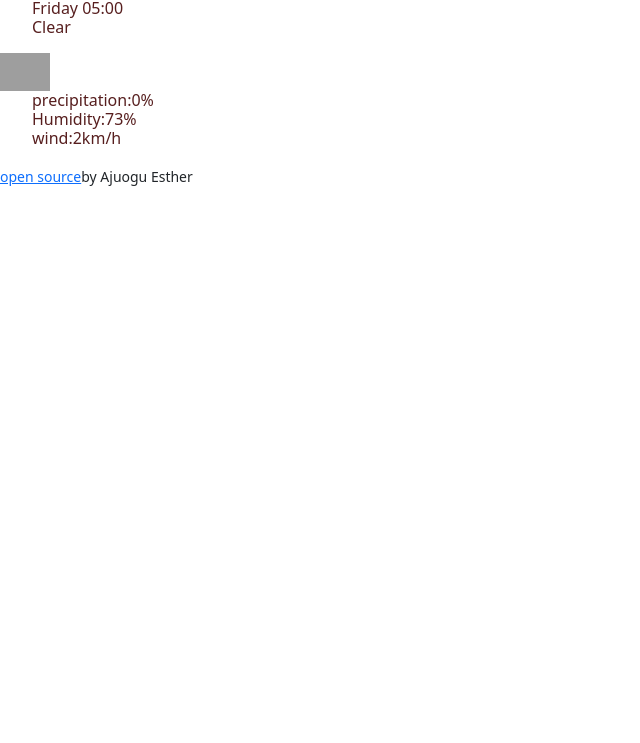
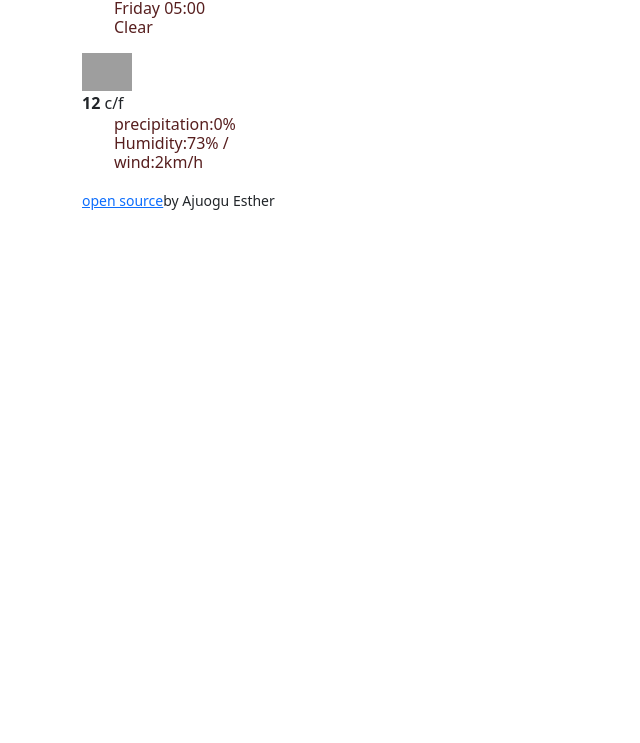
Before and after one commit to ESTHERAJUOGU/esther-weather-app, a plain HTML site: page index.html in a window 1280 px wide. Shown: the part 57-800 px from the top of the page, without its empty margins (0-640 px from the left). Drawn offline with nearby package versions, Linux system fonts and the light colour scheme; grey boxes are pictures that could not be loaded.

Commit message:
updated index.hmtl and linked index.js

```diff
--- a/index.html
+++ b/index.html
@@ -9,31 +9,48 @@
         <link href="https://cdn.jsdelivr.net/npm/bootstrap@5.3.2/dist/css/bootstrap.min.css" rel="stylesheet" integrity="sha384-T3c6CoIi6uLrA9TneNEoa7RxnatzjcDSCmG1MXxSR1GAsXEV/Dwwykc2MPK8M2HN" crossorigin="anonymous">
     </head>
     <body>
-      <h1> New Nork</h1>
+        <div class="container">
+            <div class="weather-app-wrapper">
+                <div class="weather-app">
+                    <div class="overview">
+      <h1 id="city"> New Nork</h1>
       <ul>
-        <li>
+        <li id="date">
             Friday 05:00
         </li>
         <li>
             Clear
         </li>
       </ul>
+        </div>
+        <div class="row">
+            <div class="col-6">
+        <div class="clearfix--weather-temprature">
         <img src="https://encrypted-tbn0.gstatic.com/images?q=tbn:ANd9GcTHNAboprdLIVgFM7FxYyQdW54uh_U4bSHDqigWKCWC1OZC8o0HjS4bOyrx_guUQJc6lu0&usqp=CAU.png" alt="clear"
-        width="50">
-
+        width="50" >
+        <div class="float-left">
+       <strong id="temperature"> 12</strong>
+       <span class="units"> c/f</span>
+        </div>
+        </div>
+        <div class="col-6">
         <ul>
         <li>
             precipitation:0%
         </li>
         <li>
-            Humidity:73%
+           <span id="humility">Humidity:73% </span>/
         </li>
         <li>
-            wind:2km/h
+     <span id="wind">  wind:2km/h </span>
         </li>
        </ul>
+        </div>
+            </div>
+        </div>
+                </div>
        <small> <a href="">open source</a>by Ajuogu Esther
     </small>
-        <script src="" async defer></script>
+        <script src="index.js" async defer></script>
     </body>
 </html>
```
